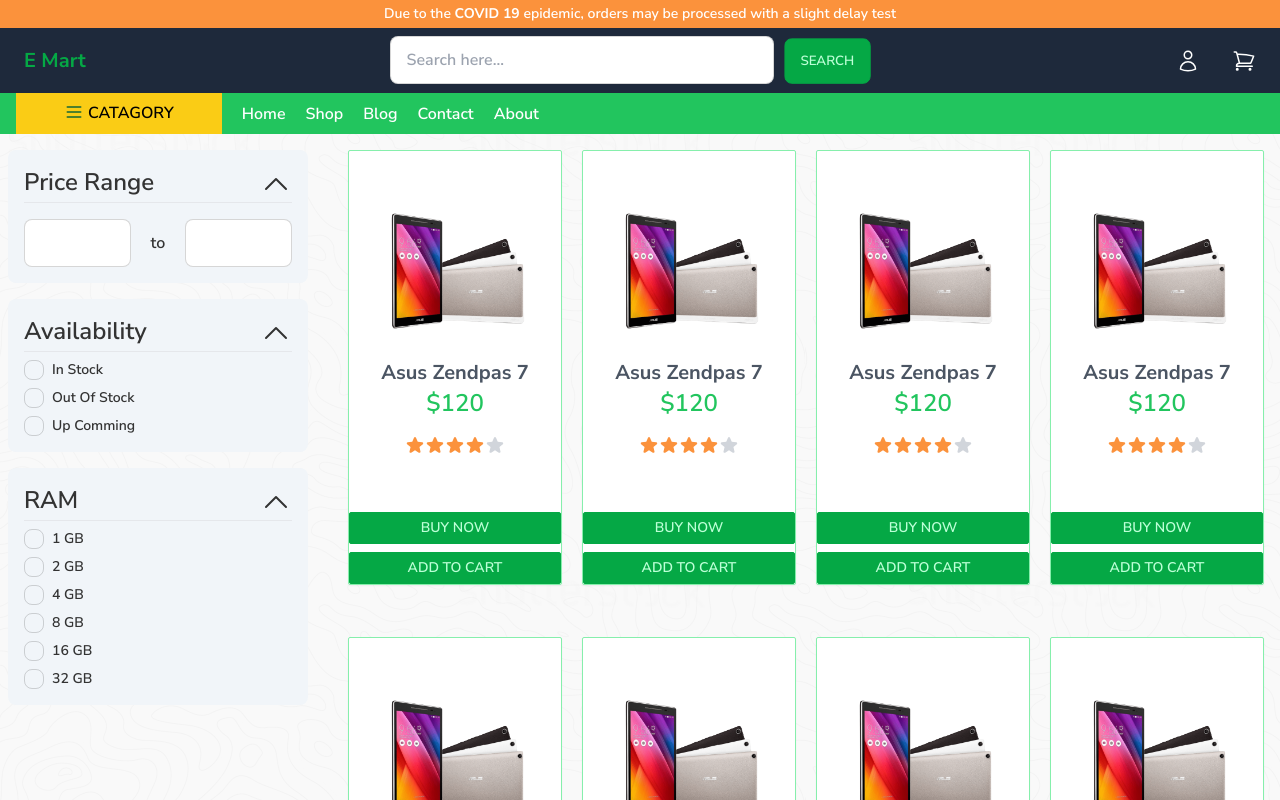
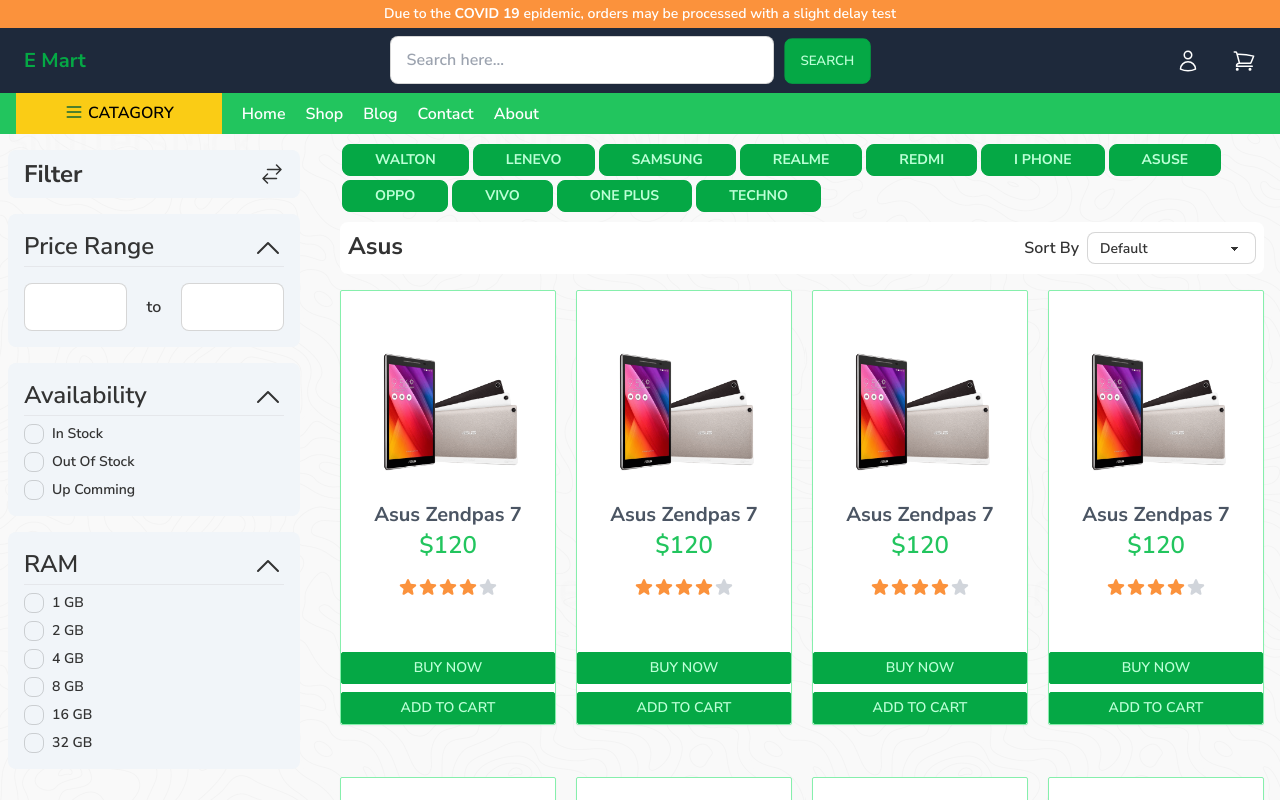
Before and after one commit to Omarfaruk05/e-mart-client, a React (Create React App) app: page /products in a window 1280 px wide. Built offline with nearby package versions, Linux system fonts and the light colour scheme.

Commit message:
edited products

```diff
--- a/src/pages/DealSlider/DealSlider.js
+++ b/src/pages/DealSlider/DealSlider.js
@@ -10,7 +10,7 @@
 import "./DealSlider.css";
 
 // import required modules
-import { Parallax, Pagination, Navigation } from "swiper";
+import { Parallax, Pagination, Navigation, Autoplay } from "swiper";
 
 
 const DealSlider = () => {
@@ -23,13 +23,17 @@
             "--swiper-pagination-color": "#ffff",
             "height": "500px",
           }}
+          autoplay={{
+            delay: 2500,
+            disableOnInteraction: false,
+          }}
           speed={600}
           parallax={true}
           pagination={{
             clickable: true,
           }}
           navigation={true}
-          modules={[Parallax, Pagination, Navigation]}
+          modules={[Autoplay, Parallax, Pagination, Navigation]}
           className="mySwiper"
         >
           <div
--- a/src/pages/Products/Products.js
+++ b/src/pages/Products/Products.js
@@ -3,6 +3,7 @@
 import ProductsFilter from '../ProductsFilter/ProductsFilter';
 import backgroundImage from "../../assets/banner/bg-t.png"
 import ProductCard from '../ProductCard/ProductCard';
+import { AdjustmentsHorizontalIcon } from '@heroicons/react/24/outline';
 
 
 const Products = () => {
@@ -23,8 +24,43 @@
                         setMaxRange={setMaxRange}
 
                         className="w-1/4"></ProductsFilter>
-                        <div className='lg:w-3/4'>
-                            <div className='mx-4 grid grid-cols-1 sm:grid-cols-2 md:grid-cols-4 gap-5 mt-4 justify-center items-center'>
+                        <div className='lg:w-3/4 mx-4 '>
+                            <div className='my-2'>
+                                <button className='btn btn-sm btn-primary font-bold m-[2px] px-8'>Walton</button>
+                                <button className='btn btn-sm btn-primary font-bold m-[2px] px-8'>Lenevo</button>
+                                <button className='btn btn-sm btn-primary font-bold m-[2px] px-8'>Samsung</button>
+                                <button className='btn btn-sm btn-primary font-bold m-[2px] px-8'>Realme</button>
+                                <button className='btn btn-sm btn-primary font-bold m-[2px] px-8'>Redmi</button>
+                                <button className='btn btn-sm btn-primary font-bold m-[2px] px-8'>I Phone</button>
+                                <button className='btn btn-sm btn-primary font-bold m-[2px] px-8'>Asuse</button>
+                                <button className='btn btn-sm btn-primary font-bold m-[2px] px-8'>Oppo</button>
+                                <button className='btn btn-sm btn-primary font-bold m-[2px] px-8'>Vivo</button>
+                                <button className='btn btn-sm btn-primary font-bold m-[2px] px-8'>One Plus</button>
+                                <button className='btn btn-sm btn-primary font-bold m-[2px] px-8'>Techno</button>
+                            </div>
+                            <div className='flex justify-between items-center bg-base-100 p-2 rounded-lg'>
+                                <div className='hidden lg:block'>
+                                    <h3 className='text-2xl font-bold mb-1'>Asus</h3>
+                                </div>
+                                <div className='block lg:hidden'>
+                                    <button className='btn btn-sm bg-base-100 hover:bg-base-100 focus:bg-slate-400'><span><AdjustmentsHorizontalIcon className='w-5 mr-1'></AdjustmentsHorizontalIcon></span><span>Filter</span></button>
+                                </div>
+                                <div className='flex gap-2 items-center'>
+                                    <p>Sort By</p>
+                                    <p>
+                                        <select className="select select-bordered select-sm w-full max-w-xs">
+                                            <option selected>Default</option>
+                                            <option>Name (A-Z)</option>
+                                            <option>Name (Z-A)</option>
+                                            <option>Price (Low to High)</option>
+                                            <option>Price (High to Low)</option>
+                                            <option>Rating (Highest)</option>
+                                            <option>Rating (Lowest)</option>
+                                        </select>
+                                    </p>
+                                </div>
+                            </div>
+                            <div className='grid grid-cols-1 sm:grid-cols-2 md:grid-cols-4 gap-5 mt-4 justify-center items-center'>
                                 {
                                     products.map(prodcut => <ProductCard></ProductCard>)
                                 }
--- a/src/pages/ProductsFilter/ProductsFilter.js
+++ b/src/pages/ProductsFilter/ProductsFilter.js
@@ -1,4 +1,4 @@
-import { ChevronDownIcon, ChevronUpIcon } from '@heroicons/react/24/outline';
+import { ArrowsRightLeftIcon, ChevronDownIcon, ChevronUpIcon } from '@heroicons/react/24/outline';
 import React from 'react';
 import { useState } from 'react';
 
@@ -10,6 +10,11 @@
     return (
         <div className='hidden lg:block w-1/4'>
            <div>
+
+                <div className='flex justify-between my-4 mx-2 rounded-lg px-4 py-2 bg-slate-100'>
+                    <h3 className='text-2xl font-bold'>Filter</h3>
+                    <ArrowsRightLeftIcon className='w-6'></ArrowsRightLeftIcon>
+                </div>
                <div className='my-4 p-4 mx-2 rounded-lg bg-slate-100'>
                     <div className='flex justify-between items-center'>
                         <h3 className='text-2xl font-semibold mb-1'>Price Range</h3>
```
